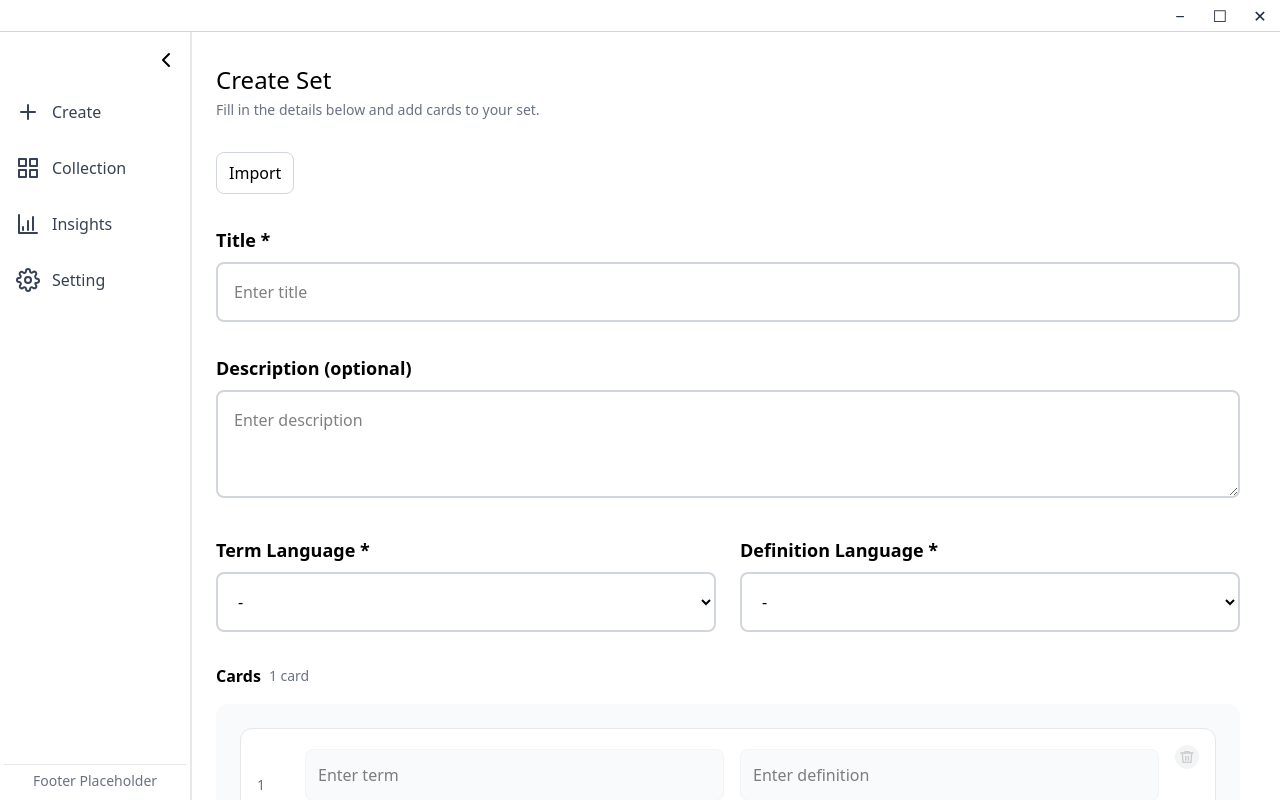
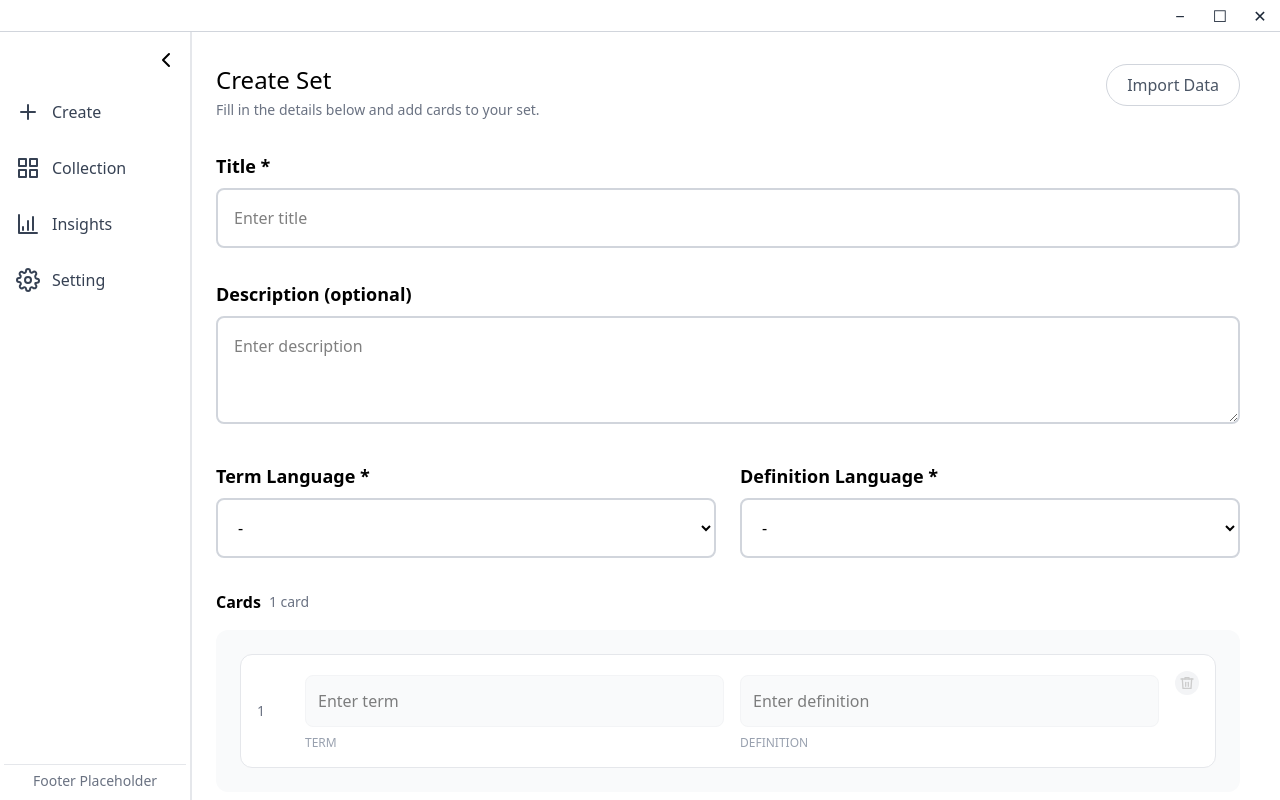
Before and after one commit to lu7ue/typola, a React (Vite) app in the folder src/frontend/: page / in a window 1280 px wide. Built offline with nearby package versions, Linux system fonts and the light colour scheme.

Commit message:
move and restyle import data button on create page

```diff
--- a/src/frontend/src/pages/Create.jsx
+++ b/src/frontend/src/pages/Create.jsx
@@ -135,6 +135,7 @@ export default function Create() {
   return (
     <div className="space-y-8 max-w-5xl">
       {/* Header */}
+      <div className="flex items-start justify-between">
         <div>
           <h2 className="text-2xl mb-1">Create Set</h2>
           <p className="text-gray-500 text-sm">
@@ -144,10 +145,11 @@ export default function Create() {
 
         <button
           onClick={() => navigate("/importData")}
-        className="inline-flex items-center gap-2 px-3 py-2 rounded-lg border border-gray-300 hover:bg-gray-100"
+          className="px-5 py-2 rounded-full border border-gray-300 text-gray-600 hover:bg-gray-100"
         >
-        Import
+          Import Data
         </button>
+      </div>
 
       {/* Title */}
       <div>
```
Lines whose indentation alone changed are shown as unchanged.
